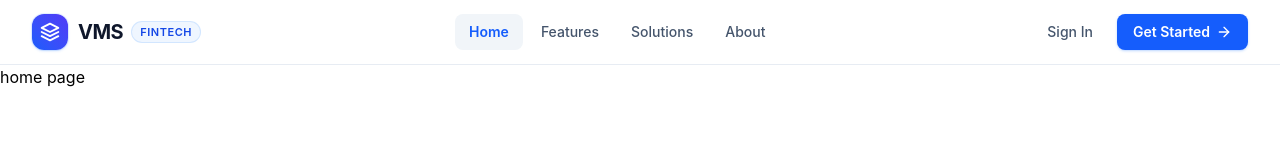
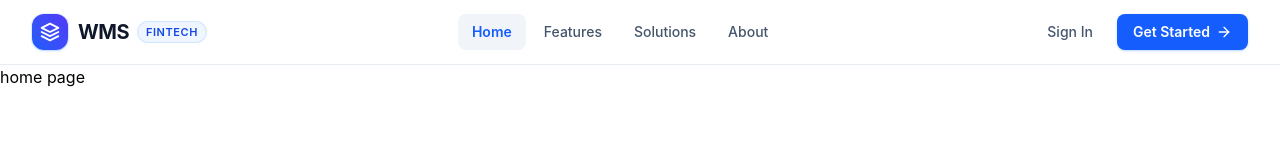
Before and after one commit to Fintech-innovation-hub/wms-fintech-app, a React (Vite) app: page / in a window 1280 px wide. Shown: the top 160 px of the page. Built offline with nearby package versions, Linux system fonts and the light colour scheme.

Commit message:
fix(header): rename brand label from VMS to WMS

```diff
--- a/src/components/Header.tsx
+++ b/src/components/Header.tsx
@@ -29,7 +29,7 @@ function Header() {
           </div>
           <div className="flex items-center gap-2">
             <span className="text-xl font-bold tracking-tight text-slate-900">
-              VMS
+              WMS
             </span>
             <span className="hidden rounded-full border border-blue-200/60 bg-blue-50 px-2 py-0.5 text-[11px] font-semibold uppercase tracking-wider text-blue-700 sm:inline-block">
               Fintech
```
